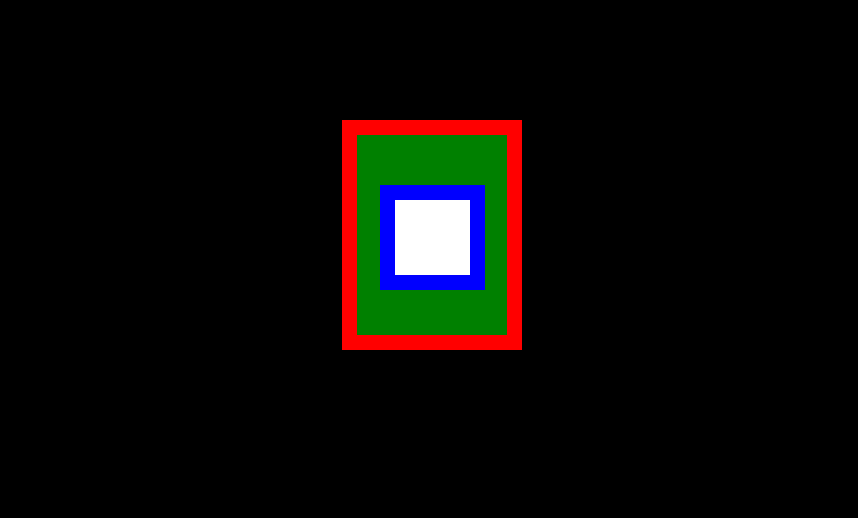
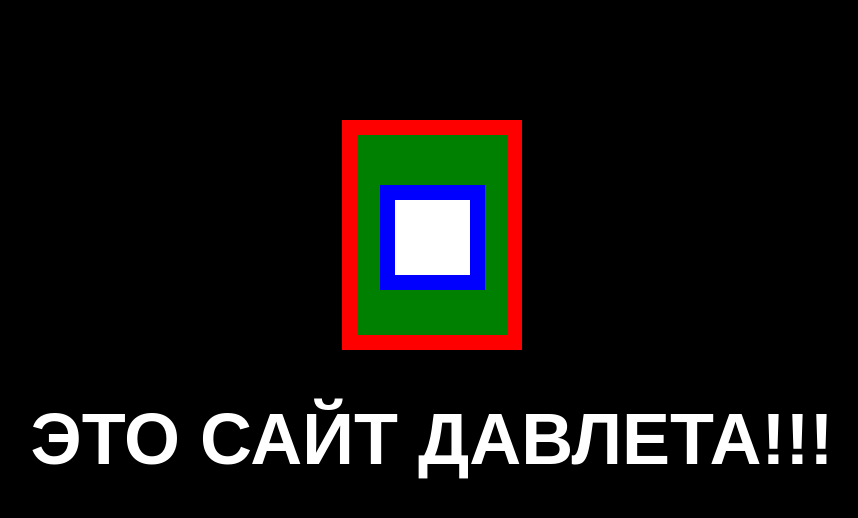
Before and after one commit to Davlet09/Davlet09.github.io, a plain HTML site: page index.html in a window 1280 px wide. Shown: the whole page, without its empty margins (208-1066 px from the left). Drawn offline with Linux system fonts and the light colour scheme.

Commit message:
Update davlet.css

```diff
--- a/davlet.css
+++ b/davlet.css
@@ -34,8 +34,15 @@ body{
 		}
 }
 
-p{
+h1{
 	display:block;
   	font-family: sans-serif;
  	font-size:72px;
- 	color: white;}
+	color: white;
+	transition: 1s;
+}
+
+h1:hover{
+	height: 50%;
+	width: 120%;
+}
```
